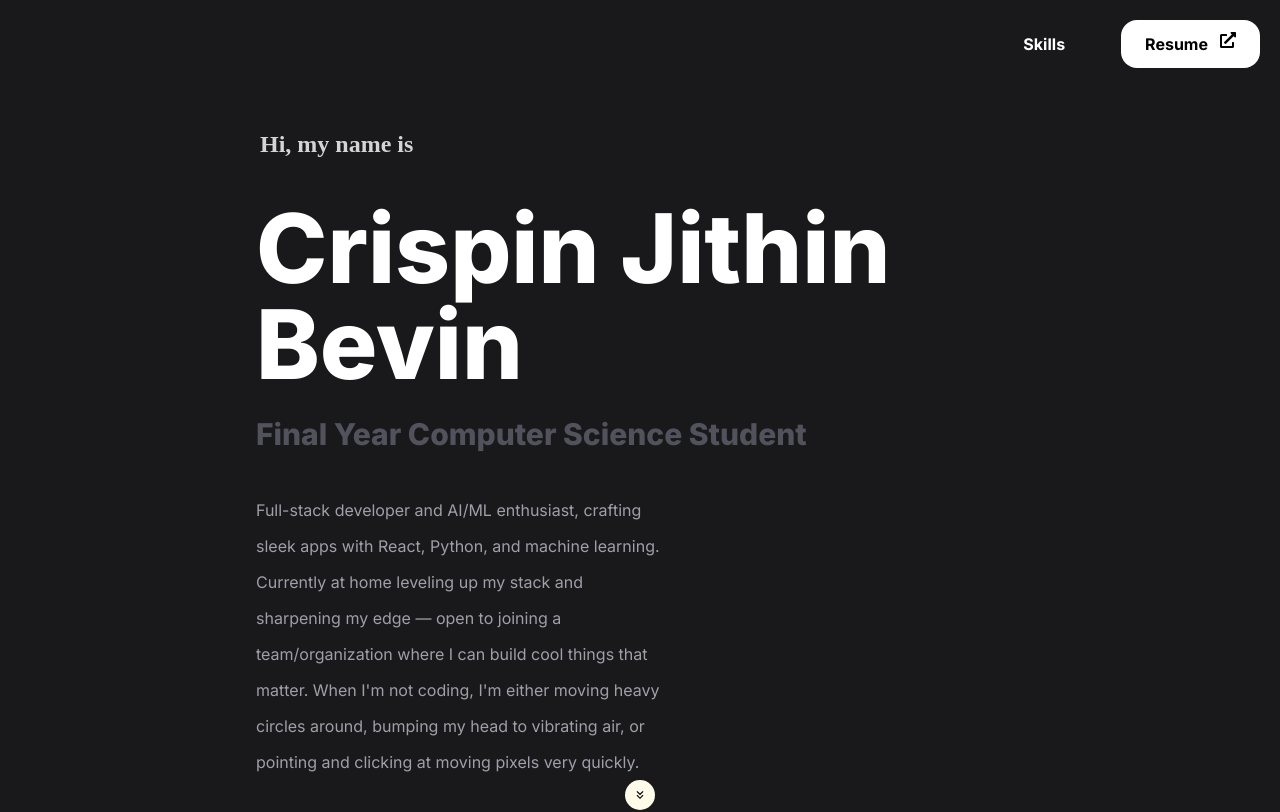
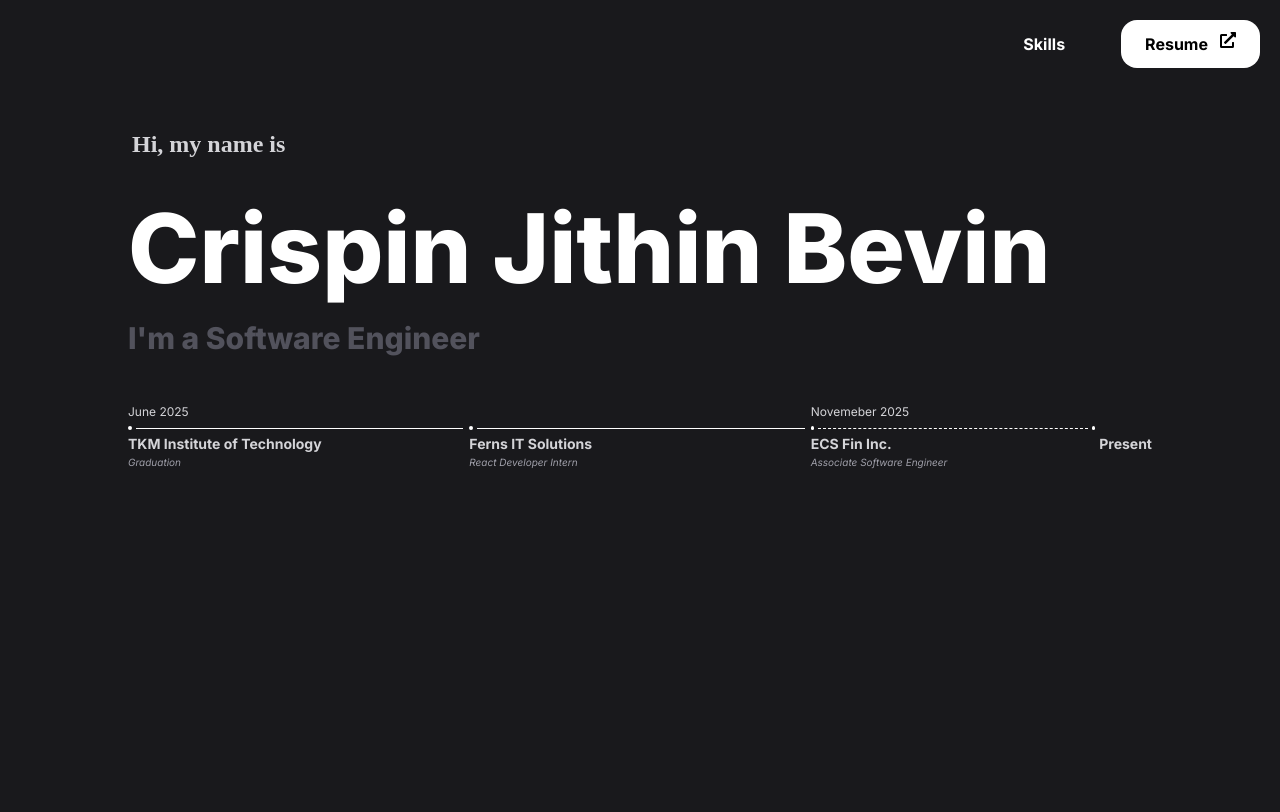
Before and after one commit to crispinbevin/portfolio, a React (Vite) app: page / in a window 1280 px wide. Shown: the top 812 px of the page. Built offline with nearby package versions, Linux system fonts and the light colour scheme; a web font is replaced by a local one.

Commit message:
refactor: broke files to smaller units and add timeline component

```diff
--- a/eslint.config.js
+++ b/eslint.config.js
@@ -24,6 +24,7 @@ export default [
       "react-refresh": reactRefresh,
     },
     rules: {
+      "react/prop-types": "off",
       ...js.configs.recommended.rules,
       ...react.configs.recommended.rules,
       ...react.configs["jsx-runtime"].rules,
--- a/src/App.jsx
+++ b/src/App.jsx
@@ -1,81 +1,16 @@
-import { useEffect, useState } from "react";
-import "./App.css";
-import HoverLink from "./components/HoverLink";
-import resume from "./assets/crispinResume.pdf";
-import { FaExternalLinkAlt, FaLinkedin } from "react-icons/fa";
-import { FaReact, FaPython, FaGithub } from "react-icons/fa";
+import { FaReact, FaPython } from "react-icons/fa";
 import { RiTailwindCssFill, RiJavascriptFill } from "react-icons/ri";
 import { SiTensorflow, SiKeras, SiPandas, SiNumpy } from "react-icons/si";
-import { MdKeyboardDoubleArrowDown } from "react-icons/md";
+import "./App.css";
+import HeroSection from "./sections/HeroSection";
+import Navbar from "./widgets/Navbar";
 
 function App() {
-  const [isScrolled, setIsScrolled] = useState(false);
-
-  useEffect(() => {
-    const handleScroll = () => {
-      const scrollPosition = window.scrollY;
-      setIsScrolled(scrollPosition > 50);
-    };
-
-    window.addEventListener("scroll", handleScroll);
-    return () => window.removeEventListener("scroll", handleScroll);
-  }, []);
-
-  const scrollToSkills = () => {
-    document.getElementById("skills").scrollIntoView({ behavior: "smooth" });
-  };
-
   return (
     <>
-      <div className="section bg-zinc-900 min-h-screen text-white font-inter ">
-        <div
-          className={`navbar max-sm:p-3 p-5 flex justify-end items-center ${isScrolled ? "scrolled" : ""}`}
-        >
-          <div className="elements flex gap-8 items-center">
-            <div className="hover:cursor-pointer" onClick={scrollToSkills}>
-              <HoverLink text="Skills" />
-            </div>
-            <div className="">
-              <a
-                className="flex gap-3 bg-white text-black font-bold rounded-2xl px-6 py-3 hover:transform hover:translate-y-0.5 hover:translate-x-0.5  hover:shadow-lg hover:shadow-accent hover:cursor-pointer transition-all duration-300"
-                href={resume}
-                target="_blank"
-                rel="noopener noreferrer"
-              >
-                Resume <FaExternalLinkAlt />
-              </a>
-            </div>
-          </div>
-        </div>
-
-        <div className="main-wrapper xl:mx-64 max-xl:mx-32 max-sm:mx-8 pt-32 flex flex-col justify-between lg:min-h-screen">
-          <div className="content flex flex-col gap-10">
-            <div className="font-code font-bold text-2xl ml-1 text-zinc-300">
-              Hi, my name is
-            </div>
-            <div className="font-inter text-8xl max-md:text-6xl flex flex-col gap-6 font-extrabold">
-              <div className="div">Crispin Jithin Bevin</div>
-              <div className="text-zinc-600 text-3xl">
-                Final Year Computer Science Student
-              </div>
-            </div>
-            <div className="text-zinc-400 mr-90 max-lg:mr-32 max-sm:mr-8 leading-9">
-              Full-stack developer and AI/ML enthusiast, crafting sleek apps
-              with React, Python, and machine learning. Currently at home
-              leveling up my stack and sharpening my edge — open to joining a
-              team/organization where I can build cool things that matter. When
-              I'm not coding, I'm either moving heavy circles around, bumping my
-              head to vibrating air, or pointing and clicking at moving pixels
-              very quickly.
-            </div>
-          </div>
-          <div
-            className="pointer bg-amber-50 w-7.5 rounded-full mb-8 self-center flex px-2"
-            onClick={scrollToSkills}
-          >
-            <MdKeyboardDoubleArrowDown size="30px" color="black" />
-          </div>
-        </div>
+      <div className="section bg-zinc-900 min-h-screen text-white font-inter">
+        <Navbar />
+        <HeroSection />
 
         <div id="skills" className="section skills text-white">
           <div className="wrapper xl:mx-32 max-sm:mx-4 pt-4 ">
@@ -151,28 +86,6 @@ function App() {
           </div>
         </div>
       </div>
-
-      <div className="footer section">
-        <div className="wrapper h-24 p-12 text-white flex justify-center items-center shadow-sm">
-          <div className="icons flex gap-2">
-            <p className="text-gray-200 relative top-2">
-              Keep up with my activities here
-            </p>
-            <a
-              href="https://github.com/crispinbevin"
-              className="font-bold rounded-2xl p-2 hover:transform hover:translate-y-px hover:translate-x-px hover:shadow-sm hover:shadow-white hover:cursor-pointer transition-all duration-300"
-            >
-              <FaGithub size={30} />
-            </a>
-            <a
-              href="https://www.linkedin.com/in/crispin-bevin-5353b6309/"
-              className="font-bold rounded-2xl p-2 hover:transform hover:translate-y-px hover:translate-x-px hover:shadow-sm hover:shadow-white hover:cursor-pointer transition-all duration-300"
-            >
-              <FaLinkedin size={30} />
-            </a>
-          </div>
-        </div>
-      </div>
     </>
   );
 }
--- a/src/components/HoverLink.jsx
+++ b/src/components/HoverLink.jsx
@@ -1,8 +1,6 @@
-import React from "react";
-
 function HoverLink({ text }) {
   return (
-    <button className="  font-bold rounded-2xl px-6 py-3 hover:transform hover:translate-y-[-1px] hover:translate-x-[1px] hover:shadow-md hover:shadow-white hover:cursor-pointer transition-all duration-300">
+    <button className="  font-bold rounded-2xl px-6 py-3 hover:transform hover:translate-y-px hover:translate-x-px hover:shadow-md hover:shadow-white hover:cursor-pointer transition-all duration-300">
       {text}
     </button>
   );
--- a/src/components/Button.jsx
+++ b/src/sections/Button.jsx
@@ -1,5 +1,3 @@
-import React from "react";
-
 function Button({ text }) {
   return (
     <button className="bg-white text-black font-bold rounded-2xl px-6 py-3 hover:transform hover:translate-y-[-1px] hover:translate-x-[1px]  hover:shadow-lg hover:shadow-accent hover:cursor-pointer transition-all duration-300">
--- /dev/null
+++ b/src/sections/Footer.jsx
@@ -0,0 +1,29 @@
+import { FaGithub, FaLinkedin } from "react-icons/fa6";
+
+function Footer() {
+  return (
+    <div className="footer section">
+      <div className="wrapper h-24 p-12 text-white flex justify-center items-center shadow-sm">
+        <div className="icons flex gap-2">
+          <p className="text-gray-200 relative top-2">
+            Keep up with my activities here
+          </p>
+          <a
+            href="https://github.com/crispinbevin"
+            className="font-bold rounded-2xl p-2 hover:transform hover:translate-y-px hover:translate-x-px hover:shadow-sm hover:shadow-white hover:cursor-pointer transition-all duration-300"
+          >
+            <FaGithub size={30} />
+          </a>
+          <a
+            href="https://www.linkedin.com/in/crispin-bevin-5353b6309/"
+            className="font-bold rounded-2xl p-2 hover:transform hover:translate-y-px hover:translate-x-px hover:shadow-sm hover:shadow-white hover:cursor-pointer transition-all duration-300"
+          >
+            <FaLinkedin size={30} />
+          </a>
+        </div>
+      </div>
+    </div>
+  );
+}
+
+export default Footer;
--- /dev/null
+++ b/src/sections/HeroSection.jsx
@@ -0,0 +1,18 @@
+import CareerSummary from "../widgets/CareerSummary";
+export default function HeroSection() {
+  return (
+    <div className="xl:mx-32 max-xl:mx-32 max-sm:mx-8 pt-32 flex flex-col lg:min-h-screen">
+      <div className="flex flex-col gap-10">
+        <p className="font-code font-bold text-2xl ml-1 text-zinc-300">
+          Hi, my name is
+        </p>
+        <div className="font-inter text-8xl max-md:text-6xl flex flex-col gap-6 font-extrabold">
+          <h1>Crispin Jithin Bevin</h1>
+          <p className="text-zinc-600 text-3xl">I'm a Software Engineer</p>
+        </div>
+        <div className="text-zinc-400 mr-90 max-lg:mr-32 max-sm:mr-8 leading-9"></div>
+      </div>
+      <CareerSummary />
+    </div>
+  );
+}
--- /dev/null
+++ b/src/widgets/CareerSummary.jsx
@@ -0,0 +1,57 @@
+export default function CareerSummary() {
+  const careerTimeline = [
+    {
+      id: 1,
+      company: "TKM Institute of Technology",
+      title: "Graduation",
+      date: "June 2025",
+      jobDescription: "",
+    },
+    {
+      id: 2,
+      company: "Ferns IT Solutions",
+      title: "React Developer Intern",
+      date: "",
+      jobDescription: "",
+    },
+    {
+      id: 3,
+      company: "ECS Fin Inc.",
+      title: "Associate Software Engineer",
+      date: "Novemeber 2025",
+      jobDescription:
+        "Collaborate with backend teams to understand the business logic behind Java APIs and translate them into intuitive frontend workflows. Design user interactions, integrate APIs, and ensure seamless communication between the UI and backend services.",
+    },
+  ];
+  return (
+    <div className="flex ">
+      {careerTimeline.map((item, index) => {
+        const isLast = index === careerTimeline.length - 1;
+        return (
+          <div
+            className="h-16 flex items-center content-center gap-1 w-full"
+            key={item.id}
+          >
+            <p className="absolute mb-8 mr-8 text-xs text-zinc-300">
+              {item.date}
+            </p>
+            <div className="w-1 h-1 rounded-full bg-white" />
+            <p className="absolute mt-8 text-sm font-bold text-zinc-300">
+              {item.company}
+            </p>
+            <p className="absolute mt-17 text-[10px] text-zinc-400 italic">
+              {item.title}
+            </p>
+            <hr className={`w-full ${isLast ? "border-dashed" : "mr-1.5"}`} />
+            {isLast && (
+              <>
+                <div className="w-1 h-1 rounded-full bg-white" />{" "}
+                <p className="mt-8 text-sm font-bold text-zinc-300">Present</p>
+              </>
+            )}
+          </div>
+        );
+      })}
+    </div>
+  );
+}
--- /dev/null
+++ b/src/widgets/Navbar.jsx
@@ -0,0 +1,45 @@
+import { useEffect, useState } from "react";
+import HoverLink from "../components/HoverLink";
+import resume from "../assets/crispinResume.pdf";
+import { FaExternalLinkAlt } from "react-icons/fa";
+
+export const Navbar = () => {
+  const [isScrolled, setIsScrolled] = useState(false);
+
+  useEffect(() => {
+    const handleScroll = () => {
+      const scrollPosition = window.scrollY;
+      setIsScrolled(scrollPosition > 50);
+    };
+
+    window.addEventListener("scroll", handleScroll);
+    return () => window.removeEventListener("scroll", handleScroll);
+  }, []);
+
+  const scrollToSkills = () => {
+    document.getElementById("skills").scrollIntoView({ behavior: "smooth" });
+  };
+  return (
+    <div
+      className={`navbar max-sm:p-3 p-5 flex justify-end items-center ${isScrolled ? "scrolled" : ""}`}
+    >
+      <div className="elements flex gap-8 items-center">
+        <div className="hover:cursor-pointer" onClick={scrollToSkills}>
+          <HoverLink text="Skills" />
+        </div>
+        <div className="">
+          <a
+            className="flex gap-3 bg-white text-black font-bold rounded-2xl px-6 py-3 hover:transform hover:translate-y-0.5 hover:translate-x-0.5  hover:shadow-lg hover:shadow-accent hover:cursor-pointer transition-all duration-300"
+            href={resume}
+            target="_blank"
+            rel="noopener noreferrer"
+          >
+            Resume <FaExternalLinkAlt />
+          </a>
+        </div>
+      </div>
+    </div>
+  );
+};
+
+export default Navbar;
```
